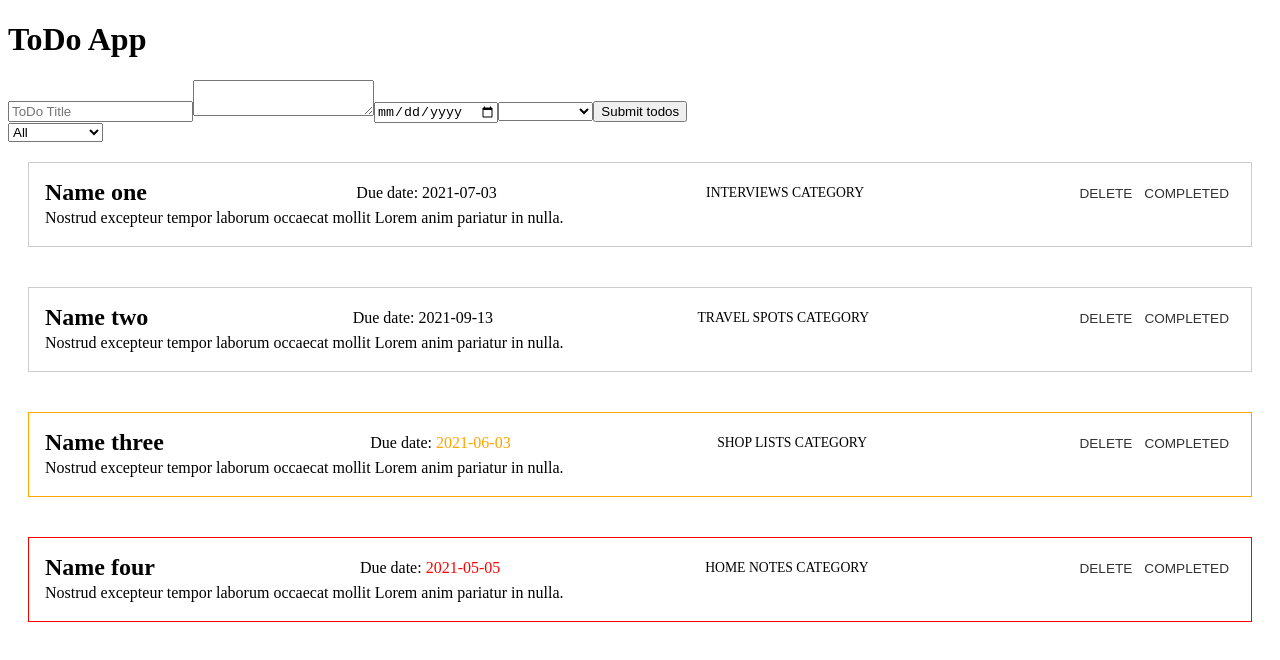
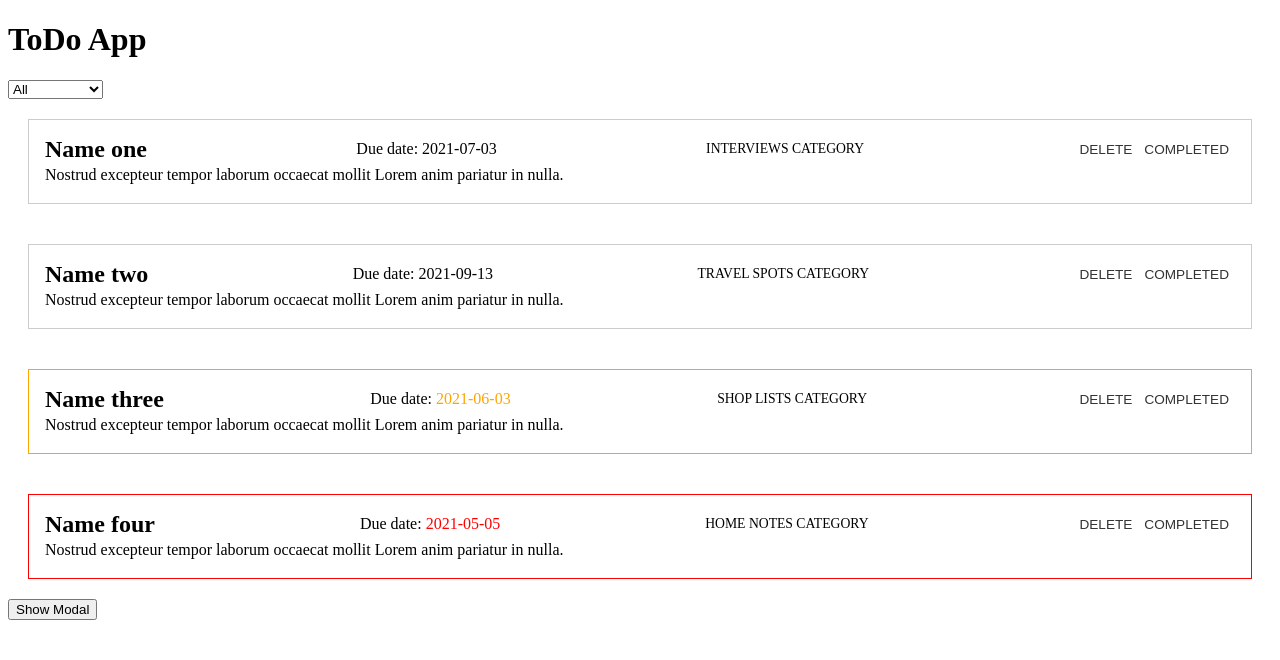
Before and after one commit to nebojsab/todo, a React (Vite) app: page / in a window 1280 px wide. Shown: the top 660 px of the page. Built offline with nearby package versions, Linux system fonts and the light colour scheme.

Commit message:
Add react spring and move form to modal

```diff
--- a/package.json
+++ b/package.json
@@ -31,6 +31,7 @@
         "lodash": "^4.17.21",
         "parcel": "^1.12.3",
         "prettier": "^2.3.0",
+        "react-spring": "^9.2.1",
         "styled-components": "^5.3.0"
     },
     "dependencies": {
--- a/src/App.js
+++ b/src/App.js
@@ -1,8 +1,8 @@
-import React, { useState, useEffect } from "react";
+import React, { useState, useEffect, useRef } from "react";
 import ReactDOM from "react-dom";
-import TodosForm from "./components/TodosForm";
 import TodosList from "./components/TodosList";
 import TodosFilter from "./components/TodosFilter";
+import Modal from "./components/Modal";
 import data from "./data/todos.json";
 
 const App = () => {
@@ -14,12 +14,18 @@ const App = () => {
     const [status, setStatus] = useState("All");
     const [todos, setTodos] = useState(todosList);
     const [filterTodos, setFilteredTodos] = useState([]);
-    filterTodos.sort();
+    const [modalVisible, setModalVisible] = useState(false);
 
     const handleTitleOnChange = (e) => setTitle(e.target.value);
     const handleDescriptionOnChange = (e) => setDescription(e.target.value);
     const handleDateOnChange = (e) => setDate(e.target.value);
     const handleCategoryOnChange = (e) => setCategory(e.target.value);
+
+    const toggleModal = () => {
+        setModalVisible(!modalVisible);
+    };
+
+    const wrapperRef = useRef(null);
 
     const filteredTodos = () => {
         switch (status) {
@@ -86,9 +92,23 @@ const App = () => {
         setDescription("");
         setDate("");
         setCategory("");
+        toggleModal();
     };
 
-    useEffect(() => {}, []);
+    useEffect(() => {
+        function handleClickOutside(event) {
+            if (
+                wrapperRef.current &&
+                !wrapperRef.current.contains(event.target)
+            ) {
+                setModalVisible(false);
+            }
+        }
+        document.addEventListener("mousedown", handleClickOutside);
+        return () => {
+            document.removeEventListener("mousedown", handleClickOutside);
+        };
+    }, [wrapperRef]);
 
     useEffect(() => {
         const json = localStorage.getItem("newData");
@@ -108,7 +128,14 @@ const App = () => {
     return (
         <div>
             <h1>ToDo App</h1>
-            <TodosForm
+            <TodosFilter todos={todos} setStatus={setStatus} />
+            <TodosList
+                todos={todos}
+                setTodos={setTodos}
+                filterTodos={filterTodos}
+            />
+            <button onClick={toggleModal}>Show Modal</button>
+            <Modal
                 handleSubmit={handleSubmit}
                 handleTitleOnChange={handleTitleOnChange}
                 handleDescriptionOnChange={handleDescriptionOnChange}
@@ -118,12 +145,9 @@ const App = () => {
                 description={description}
                 date={date}
                 category={category}
-            />
-            <TodosFilter todos={todos} setStatus={setStatus} />
-            <TodosList
-                todos={todos}
-                setTodos={setTodos}
-                filterTodos={filterTodos}
+                modalVisible={modalVisible}
+                toggleModal={toggleModal}
+                wrapperRef={wrapperRef}
             />
         </div>
     );
--- /dev/null
+++ b/src/components/Modal.jsx
@@ -0,0 +1,34 @@
+import React from "react";
+import TodosForm from "./TodosForm";
+
+export default function Modal({
+    wrapperRef,
+    modalVisible,
+    toggleModal,
+    date,
+    title,
+    description,
+    category,
+    handleSubmit,
+    handleTitleOnChange,
+    handleDescriptionOnChange,
+    handleDateOnChange,
+    handleCategoryOnChange,
+}) {
+    return modalVisible ? (
+        <div id="modalEl" ref={wrapperRef}>
+            <TodosForm
+                handleSubmit={handleSubmit}
+                handleTitleOnChange={handleTitleOnChange}
+                handleDescriptionOnChange={handleDescriptionOnChange}
+                handleDateOnChange={handleDateOnChange}
+                handleCategoryOnChange={handleCategoryOnChange}
+                title={title}
+                description={description}
+                date={date}
+                category={category}
+            />
+            <button onClick={toggleModal}>X</button>
+        </div>
+    ) : null;
+}
--- a/src/components/Todo.jsx
+++ b/src/components/Todo.jsx
@@ -123,11 +123,11 @@ export default function Todo({ todos, todo, setTodos }) {
     };
 
     useEffect(() => {
-        expiredHandler();
+        expiringHandler();
     }, []);
 
     useEffect(() => {
-        expiringHandler();
+        expiredHandler();
     }, []);
 
     useEffect(() => {
--- a/src/components/TodosForm.jsx
+++ b/src/components/TodosForm.jsx
@@ -1,6 +1,6 @@
 import React, { useState, useEffect } from "react";
 
-const categories = ["Intervies", "Travel spots", "Shop lists", "Home notes"];
+const categories = ["Interviews", "Travel spots", "Shop lists", "Home notes"];
 
 export default function TodosForm({
     date,
@@ -16,10 +16,11 @@ export default function TodosForm({
     const [textAreaCount, setTextAreaCount] = useState("");
 
     const charCountHandler = (e) => {
-        if (e.target.value.length > 119) {
+        const charLength = e.target.value.length;
+        if (charLength > 119) {
             setTextAreaCount("Max 120 characters allowed!");
-        } else if (e.target.value.length > 0 && e.target.value.length < 119) {
-            setTextAreaCount(`${e.target.value.length} / 120`);
+        } else if (charLength > 0 && charLength < 119) {
+            setTextAreaCount(`${charLength} / 120`);
         } else {
             null;
         }
@@ -49,7 +50,7 @@ export default function TodosForm({
                     maxLength="120"
                     value={description}
                     onChange={handleDescriptionOnChange}
-                    onKeyUp={charCountHandler}
+                    onKeyDown={charCountHandler}
                     id={description}
                     required
                 ></textarea>
--- a/src/components/TodosList.jsx
+++ b/src/components/TodosList.jsx
@@ -1,4 +1,6 @@
 import React from "react";
+import { useSpring, useTransition, config, animated } from "react-spring";
+
 import styled from "styled-components";
 
 import Todo from "./Todo";
@@ -10,17 +12,30 @@ const Todos = styled.div`
 `;
 
 export default function TodosList({ todos, setTodos, filterTodos }) {
-    // console.log(filterTodos);
+    const listTransitions = useTransition(filterTodos, {
+        config: config.gentle,
+        from: { opacity: 0, transform: "translate3d(-25%, 0px, 0px)" },
+        enter: { opacity: 1, transform: "translate3d(0%, 0px, 0px)" },
+        leave: {
+            opacity: 0,
+            height: 0,
+            transform: "translate3d(25%, 0px, 0px)",
+        },
+        keys: filterTodos.map((item, index) => index),
+    });
+
     return (
         <>
             <Todos className="todos">
-                {filterTodos.map((todo) => (
+                {listTransitions((styles, todo) => (
+                    <animated.div style={styles}>
                         <Todo
                             key={todo.id}
                             setTodos={setTodos}
                             todo={todo}
                             todos={todos}
                         />
+                    </animated.div>
                 ))}
             </Todos>
         </>
```
Also changed, not shown: 1 other file (tests, documents, lock files or other folders). Lines whose indentation alone changed are shown as unchanged.
